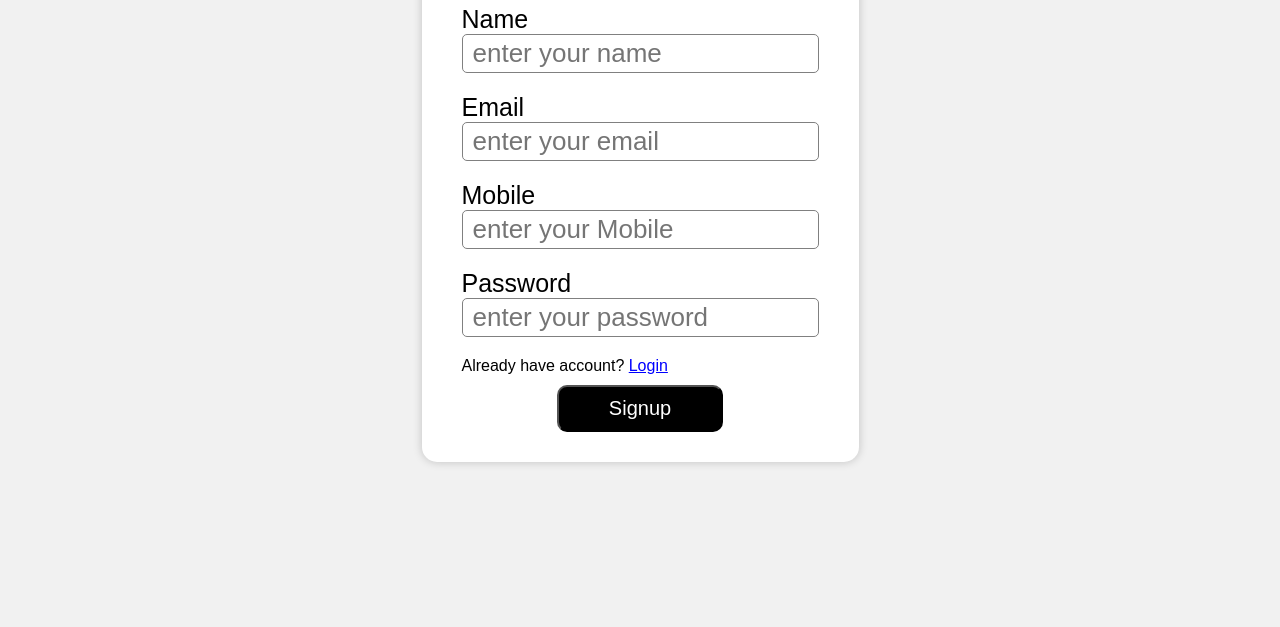
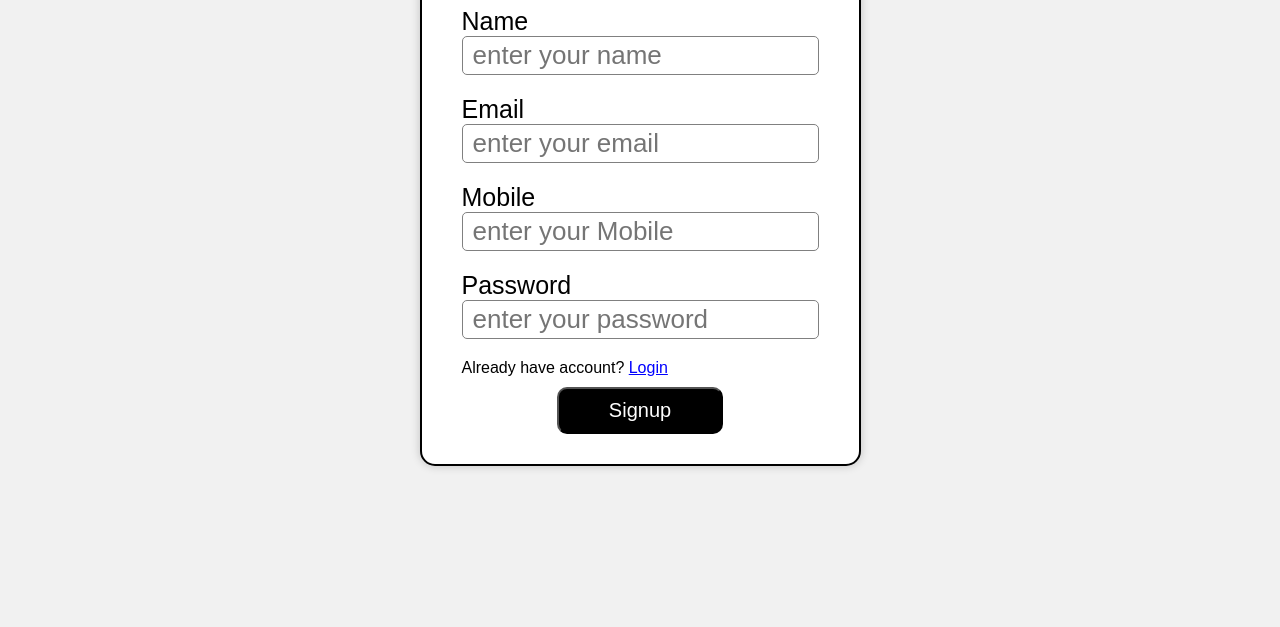
Before and after one commit to kunaldec022002/Ecommerce_Website_Big_Bazar, a React app in the folder client/: page /signup in a window 1280 px wide. Shown: the part 173-800 px from the top of the page. Built offline with nearby package versions, Linux system fonts and the light colour scheme.

Commit message:
add border

```diff
--- a/client/src/Views/Login/Login.css
+++ b/client/src/Views/Login/Login.css
@@ -6,6 +6,7 @@
     box-shadow: 0 0 10px rgba(0,0,0,0.2);
     padding: 20px 40px;
     border-radius: 15px;
+    border: 2px solid black;
 }
 
 .login-title
--- a/client/src/Views/Signup/Signup.css
+++ b/client/src/Views/Signup/Signup.css
@@ -11,6 +11,7 @@
     box-shadow: 0 0 10px rgba(0,0,0,0.2);
     padding: 20px 40px;
     border-radius: 15px;
+    border: 2px solid black;
 }
 
 .input-label
--- a/client/src/Views/Signup/Signup.js
+++ b/client/src/Views/Signup/Signup.js
@@ -36,6 +36,9 @@ function Signup(){
 
                         <div>
                             <Navbar/>
+
+                            <div>
+
 
                                 <div className="signup-container">
                                     <h1 className="signup-title">Signup</h1>
@@ -97,6 +100,7 @@ function Signup(){
 
 
                                 </div>
+                            </div>
 
 
                         </div>
```
Lines whose indentation alone changed are shown as unchanged.
